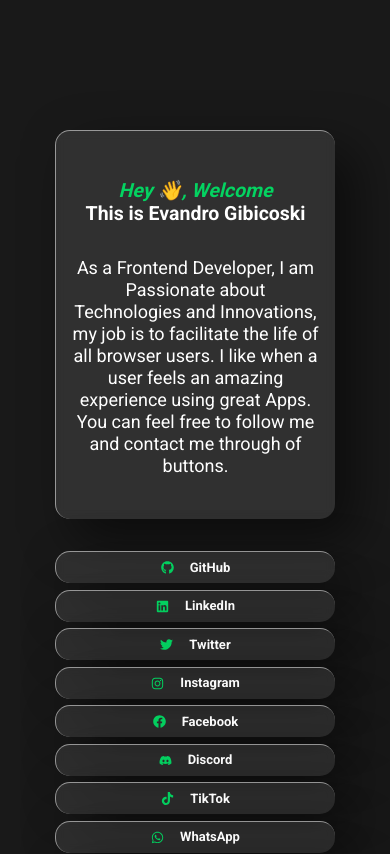
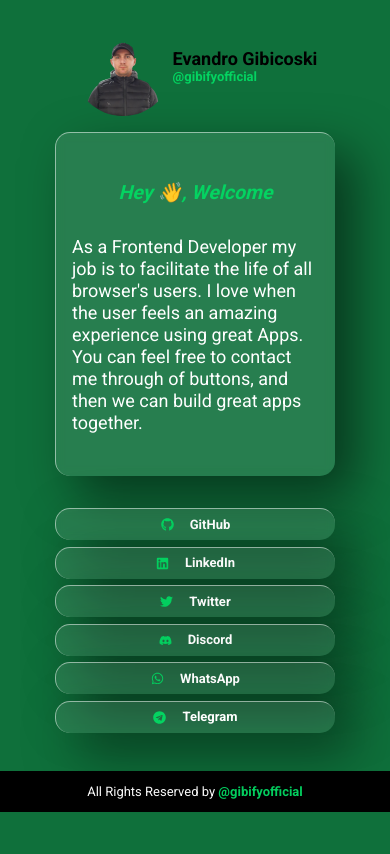
Before and after one commit to gibify/gibify_profile, a Next.js app in the folder web/: page / in a window 390 px wide. Shown: the top 854 px of the page. Built offline with nearby package versions, Linux system fonts and the light colour scheme.

Commit message:
feat: building mobile layout

```diff
--- a/web/src/pages/index.tsx
+++ b/web/src/pages/index.tsx
@@ -1,32 +1,41 @@
+import Image from 'next/image';
+
 import { FaGithub, FaLinkedin, FaTwitter, FaInstagram, FaWhatsapp, FaFacebook, FaDiscord, FaTelegram } from 'react-icons/fa';
-import { SiTiktok } from 'react-icons/si'
-import { IoIosRocket } from 'react-icons/io';
+// import { SiTiktok } from 'react-icons/si'
+// import { IoIosRocket } from 'react-icons/io';
+
 import styles  from '../styles/Home.module.scss';
 
 const linkGithubProfile = 'https://github.com/gibifyofficial';
 const linkLinkedinProfile = 'https://www.linkedin.com/in/gibifyofficial/';
 const linkTwitterProfile = 'https://twitter.com/gibifyofficial';
-const linkInstagramProfile = 'https://www.instagram.com/gibifyofficial/';
-const linkFacebookProfile = 'https://www.facebook.com/gibifyofficial/';
+// const linkInstagramProfile = 'https://www.instagram.com/gibifyofficial/';
+// const linkFacebookProfile = 'https://www.facebook.com/gibifyofficial/';
 const linkDiscordProfile = 'https://discord.com/channels/525719253224128532/gibifyofficial#2086';
-const linkTikTokProfile = 'https://www.tiktok.com/@gibifyofficial?lang=pt-BR';
+// const linkTikTokProfile = 'https://www.tiktok.com/@gibifyofficial?lang=pt-BR';
 const linkWhatsAppNumber = 'https://api.whatsapp.com/send?phone=554898463847';
 const linkTelegramNumber = 'https://msng.link/o/?EvandroGibicoski=tg';
-const linkRocketseatProfile = 'https://app.rocketseat.com.br/me/gibifyofficial';
+// const linkRocketseatProfile = 'https://app.rocketseat.com.br/me/gibifyofficial';
 
 
 export default function Home() {
   return (
       <main className={styles.container}>
+      <header>
+          <Image src="/images/image-profile.png" alt="Avatar" width={100} height={100}/>
+        <div>
+          <h1>Evandro Gibicoski</h1>
+          <span>@gibifyofficial</span>
+        </div>
+      </header>
       <section className={styles.content}>
         <div className={styles.textWrapper}>
-         <h1><i>Hey 👋, Welcome</i> < br />This is Evandro Gibicoski</h1>
+         <h1><i>Hey 👋, Welcome</i></h1>
           <p>
-            As a Frontend Developer,
-            I am Passionate about Technologies and Innovations,
-            my job is to facilitate the life of all browser users.
-            I like when a user feels an amazing experience using great Apps.
-            You can feel free to follow me and contact me through of buttons.
+            As a Frontend Developer
+            my job is to facilitate the life of all browser's users.
+            I love when the user feels an amazing experience using great Apps.
+            You can feel free to contact me through of buttons, and then we can build great apps together.
           </p>
         </div>
 
@@ -43,21 +52,21 @@
               <FaTwitter color="#04D361"/> Twitter
           </a>
 
-          <a href={linkInstagramProfile} target="_blank">
+          {/* <a href={linkInstagramProfile} target="_blank">
             <FaInstagram color="#04D361"/> Instagram
           </a>
 
           <a href={linkFacebookProfile} target="_blank">
             <FaFacebook color="#04D361"/> Facebook
-          </a>
+          </a> */}
 
           <a href={linkDiscordProfile} target="_blank">
             <FaDiscord color="#04D361"/> Discord
           </a>
 
-          <a href={linkTikTokProfile} target="_blank">
+          {/* <a href={linkTikTokProfile} target="_blank">
             <SiTiktok color="#04D361"/> TikTok
-          </a>
+          </a> */}
 
           <a href={linkWhatsAppNumber} target="_blank">
             <FaWhatsapp color="#04D361"/> WhatsApp
@@ -67,13 +76,13 @@
             <FaTelegram color="#04D361"/> Telegram
           </a>
 
-          <a href={linkRocketseatProfile} target="_blank">
+          {/* <a href={linkRocketseatProfile} target="_blank">
             <IoIosRocket color="#04D361"/> Rocketseat
-          </a>
+          </a> */}
         </div>
         </section>
 
-        <div>
+        <div className={styles.footer}>
           <p>All Rights Reserved by <strong>@gibifyofficial</strong></p>
         </div>
 
--- a/web/src/styles/Home.module.scss
+++ b/web/src/styles/Home.module.scss
@@ -8,6 +8,10 @@
     flex-direction: column;
     align-items: center;
     justify-content: space-between;
+
+    header {
+        display: none;
+    }
 
     > div {
         padding: 1rem;
@@ -53,7 +57,7 @@
         }
 
         p {
-            text-align: center;
+            text-align: left;
             font-size: 18px;
             margin-bottom: 2rem;
             color: var(--white);
@@ -101,17 +105,56 @@
             }
         }
     }
+}
 
-    @media (max-width: 768px) {
-        flex-direction: column;
+@media (max-width: 780px) {
+    .container {
+        margin-top: 0;
 
-        .textWrapper {
-            margin-bottom: 32px;
+        header {
+            padding: 16px;
+
+            display: flex;
+            align-items: center;
+            justify-content: space-between;
+
+            img {
+                border-radius: 50%;
+            }
+
+            > div {
+
+                h1 {
+                    font-size: 18px;
+                    color: var(--black);
+                }
+
+                span {
+                    color: var(--green);
+                    font-weight: 600;
+                }
+            }
         }
 
-        .linksWrapper {
-            margin-bottom: 32px;
+        .footer {
+            width: 100%;
+            background: #000000;
 
+            display: flex;
+            justify-content: center;
         }
     }
+
+    .content {
+        flex-direction: column;
+    }
+
+    .textWrapper {
+        margin-bottom: 32px;
+    }
+
+    .linksWrapper {
+        margin-bottom: 32px;
+
+    }
 }
--- a/web/src/styles/global.scss
+++ b/web/src/styles/global.scss
@@ -70,6 +70,11 @@
 }
 
 @media (max-width: 780px) {
+    body {
+        height: 100vh;
+        background:  #0f703b;
+    }
+
     body::before {
       display: none;
     }
```
Also changed, not shown: web/public/images/image-profile.png (added).
